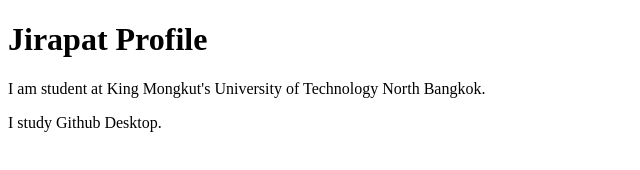
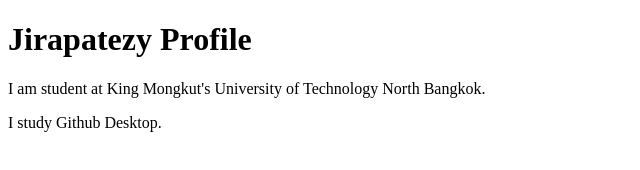
Before and after one commit to Jirapatezy/github-desktop-project_1_67, a plain HTML site: page index.html in a window 1280 px wide. Shown: the whole page, without its empty margins (0-640 px from the left). Drawn offline with Linux system fonts and the light colour scheme.

Commit message:
add some text
add some text

```diff
--- a/index.html
+++ b/index.html
@@ -7,7 +7,7 @@
     <title>Profile</title>
 </head>
 <body>
-    <h1>Jirapat Profile</h1>
+    <h1>Jirapatezy Profile</h1>
     <p>I am student at King Mongkut's University of Technology North Bangkok.</p>
     <p>I study Github Desktop.</p>
 </body>
```
